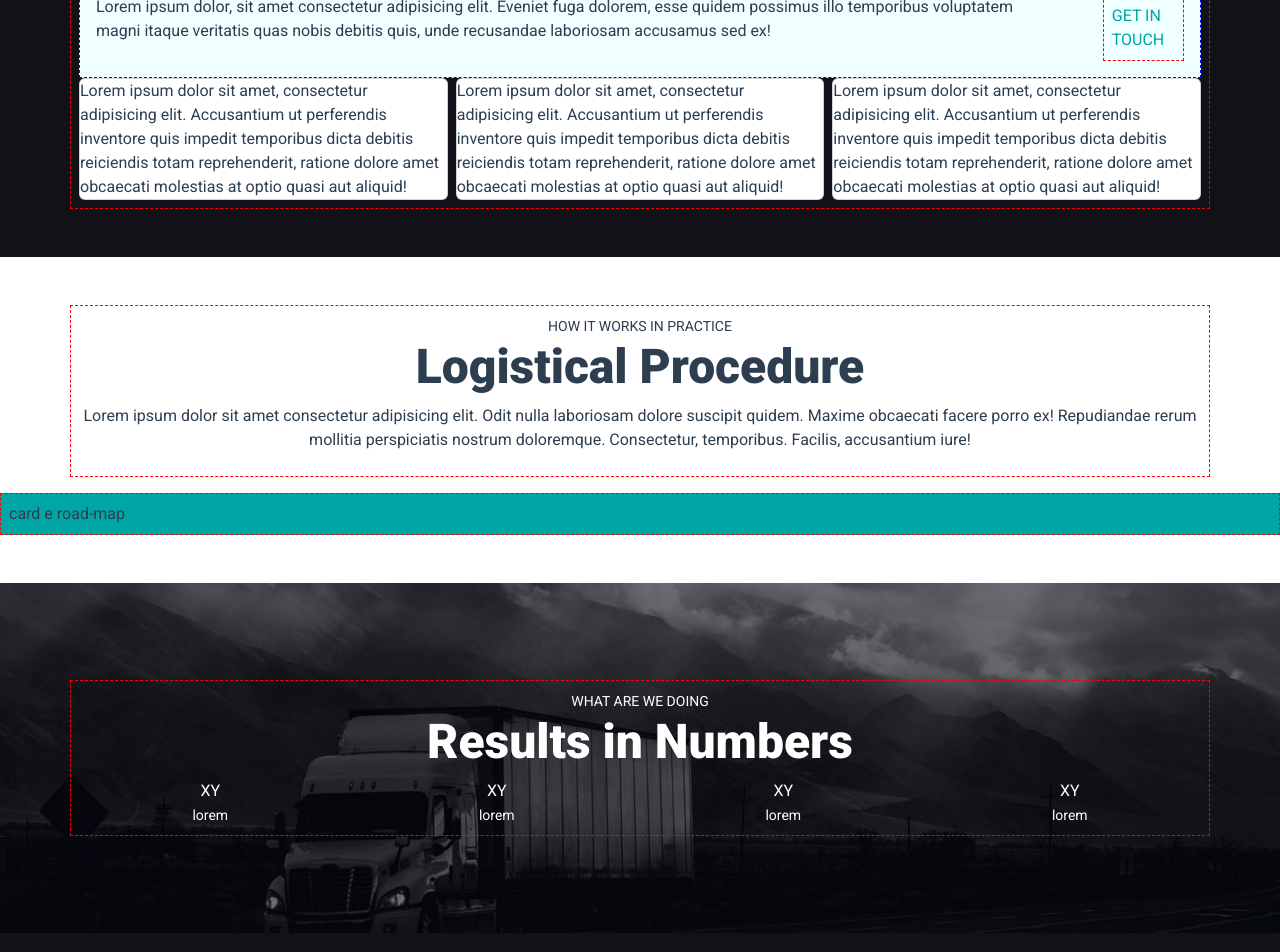
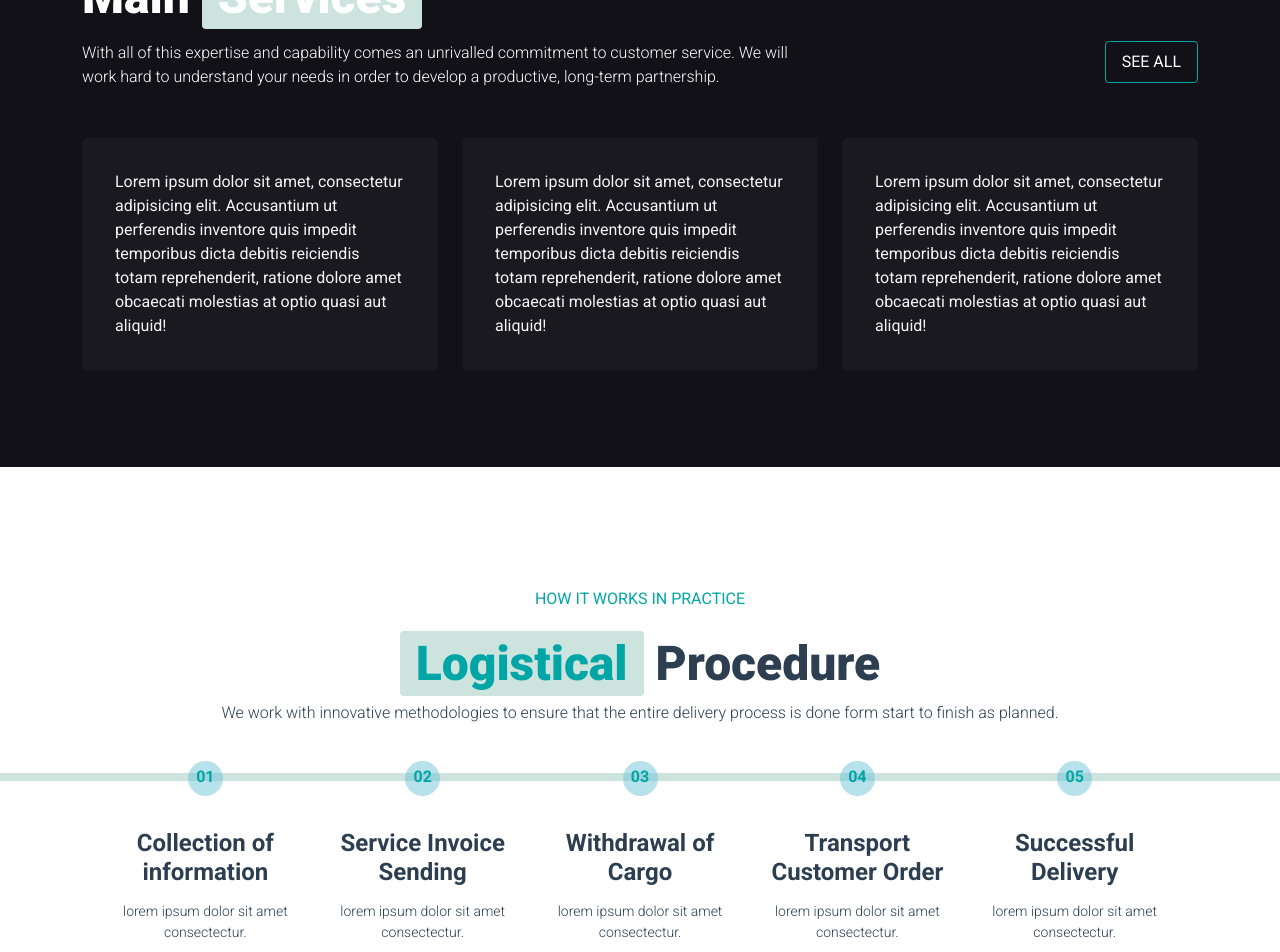
Before and after one commit to meta-ela/proj-html-vuejs, a Vue app: page / in a window 1280 px wide. Shown: the part 1580-2532 px from the top of the page. Built offline with nearby package versions, Linux system fonts and the light colour scheme.

Commit message:
Adds 2° and 3° section contents

```diff
--- a/src/assets/scss/_general.scss
+++ b/src/assets/scss/_general.scss
@@ -55,6 +55,10 @@ a {
 
 /* BOTTONI  ***********************/
 .btn_outline {
+    &hover{
+        background-color: $primary;
+    }
+
     color: white;
     border: 1px solid $primary;
     padding: .5rem 1rem;
@@ -81,10 +85,19 @@ a {
 }
 
 .colored_box_below {
-    color: $primary;
     background-color: $teal-200;
     padding: .25rem 1rem;
     border-radius: 4px;
+}
+
+.colored_box_below_round {
+    color: $primary;
+    background-color: rgba($primary_lighter, .5);
+    padding: .25rem;
+    width: 20px;
+    width: 35px;
+    height: 35px;
+    border-radius: 50%;
 }
 
 .border_left_p {
@@ -121,4 +134,28 @@ h2 {
     height: 150px;
     display: flex;
 }
+
+.road_map_border {
+    border-top: 8px solid $teal-200;
+    position: relative;
+}
+
+.position {
+    position: absolute;
+    top: -20px;
+    bottom: 0;
+}
+
+.height_120 {
+    height: 120px;
+}
 /***********************************/
+
+
+/* CARD ****************************/
+.card {
+    padding: 2rem;
+    background-color: $card_color;
+    color: whitesmoke;
+}
+/***********************************/
--- a/src/assets/scss/_variables.scss
+++ b/src/assets/scss/_variables.scss
@@ -5,3 +5,4 @@ $teal-100: #eef4ed;
 $teal-200: #cce3de;
 $secondary: #111117;
 $dark: black;
+$card_color: #19191f;
--- a/src/components/TheCard.vue
+++ b/src/components/TheCard.vue
@@ -1,5 +1,5 @@
 <template>
-    <div class="d-flex gap-2 h-100">
+    <div class="d-flex gap-4 h-100">
         <div class="card">
             Lorem ipsum dolor sit amet, consectetur adipisicing elit. Accusantium ut perferendis inventore quis impedit temporibus dicta debitis reiciendis totam reprehenderit, ratione dolore amet obcaecati molestias at optio quasi aut aliquid!
         </div>
--- a/src/components/TheMain.vue
+++ b/src/components/TheMain.vue
@@ -6,9 +6,10 @@
                 <div class="row">
                     <div class="col-9">
                         <div>
-                            <small class="text-primary">WHO WE ARE</small>
+                            <small class="text-primary text-uppercase">WHO WE ARE</small>
                             <h2 class="my-3">
-                                <span class="colored_box_below"> <i class="bi bi-gem"></i> Excellence</span> in Transport</h2>
+                                <span class="colored_box_below text-primary"> <i class="bi bi-gem"></i> Excellence</span> in Transport
+                            </h2>
                             <p class="fw-light">
                                 Lorem ipsum, dolor sit amet consectetur adipisicing elit. A quo ex earum dolorum placeat tenetur sit quas et, aut officia, ut voluptas architecto! Beatae molestias cum accusantium commodi, corporis laboriosam.
                             </p>
@@ -68,15 +69,24 @@
 
         <!-- section nero ROAD TRANSPORT -->
         <div class="py-5 bg-secondary">
-            <div class="container debug_border">
-                <div class="debug">
-                    <small>ROAD TRANSPORT</small>
-                    <h2>Main Service</h2>
-                    <div class="d-flex gap-5">
-                        <p>
-                            Lorem ipsum dolor, sit amet consectetur adipisicing elit. Eveniet fuga dolorem, esse quidem possimus illo temporibus voluptatem magni itaque veritatis quas nobis debitis quis, unde recusandae laboriosam accusamus sed ex!
-                        </p>
-                        <a class="debug_border" href="javascript:void(0)">GET IN TOUCH</a>
+            <div class="container py-5">
+                <div>
+                    <div class="text-primary text-uppercase">ROAD TRANSPORT</div>
+                    <h2 class="my-3 text-white">
+                        Main <span class="colored_box_below">Services</span>
+                    </h2>
+                    <div class=" row">
+                        <div class="col-8">
+                            <P class="text-white fw-light mb-5">
+                                With all of this expertise and capability comes an unrivalled commitment to customer service. We will
+                                work hard to understand your needs in order to develop a productive, long-term partnership.
+                            </P>
+                        </div>
+                        <div class="col">
+                            <div class="d-flex justify-content-end">
+                                <a class="btn_outline" href="javascript:void(0)">SEE ALL</a>
+                            </div>
+                        </div>
                     </div>
                 </div>
                 <TheCard></TheCard>
@@ -85,16 +95,35 @@
 
         <!-- section bianco HOW IT WORKS IN PRACTICE -->
         <div class="py-5">
-            <div class="container debug_border">
+            <div class="container pt-5">
                 <div class="text-center">
-                    <small>HOW IT WORKS IN PRACTICE</small>
-                    <h2>Logistical Procedure</h2>
-                    <p>Lorem ipsum dolor sit amet consectetur adipisicing elit. Odit nulla laboriosam dolore suscipit quidem. Maxime obcaecati facere porro ex! Repudiandae rerum mollitia perspiciatis nostrum doloremque. Consectetur, temporibus. Facilis, accusantium iure!</p>
+                    <div class="text-primary text-uppercase py-4">HOW IT WORKS IN PRACTICE</div>
+                    <h2><span class="colored_box_below text-primary">Logistical</span> Procedure</h2>
+                    <P class="fw-light mb-5">
+                        We work with innovative methodologies to ensure that the entire delivery process is done form
+                        start to finish as planned.
+                    </P>
                 </div>
             </div>
-            <!-- road map???? -->
-            <div class="debug_border mt-3 bg-primary">
-                card e road-map
+            <!-- road map -->
+            <div>
+                <div class="road_map_border pb-5">
+                    <div class="d-flex flex-column justify-content-center align-items-center text-center">
+                        <div class="row">
+                            <div class="col"></div>
+                            <div class="col-2" v-for="(map, i) in roadMapList" :key="i">
+                                <div class="d-flex flex-column justify-content-center align-items-center">
+                                    <div class="colored_box_below_round mb-3 fw-bold position">{{ map.number }}</div>
+                                    <div class="height_120">
+                                        <h4 class="fw-bold mt-5">{{ map.title }}</h4>
+                                    </div>
+                                    <small class="fw-light">{{ map.text }}</small>
+                                </div>
+                            </div>
+                            <div class="col"></div>
+                        </div>
+                    </div>
+                </div>
             </div>
         </div>
 
@@ -217,6 +246,33 @@ export default {
                     type: "Heavy",
                     weight: "Max Weight 24000 kg",
                 },
+            ],
+            roadMapList: [
+                {
+                    number: "01",
+                    title: "Collection of information",
+                    text: "lorem ipsum dolor sit amet consectectur.",
+                },
+                {
+                    number: "02",
+                    title: "Service Invoice Sending",
+                    text: "lorem ipsum dolor sit amet consectectur.",
+                },
+                {
+                    number: "03",
+                    title: "Withdrawal of Cargo",
+                    text: "lorem ipsum dolor sit amet consectectur.",
+                },
+                {
+                    number: "04",
+                    title: "Transport Customer Order",
+                    text: "lorem ipsum dolor sit amet consectectur.",
+                },
+                {
+                    number: "05",
+                    title: "Successful Delivery",
+                    text: "lorem ipsum dolor sit amet consectectur.",
+                },
             ]
         }
     },
```
